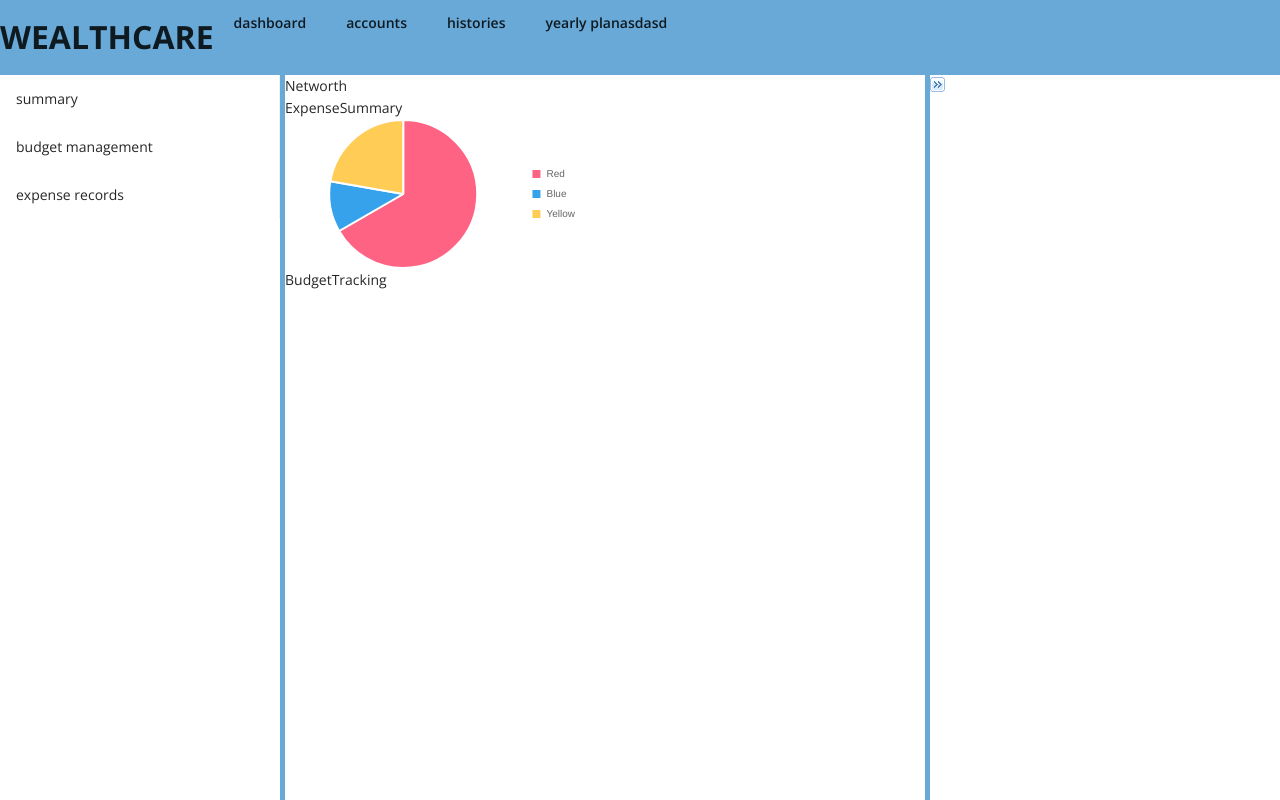
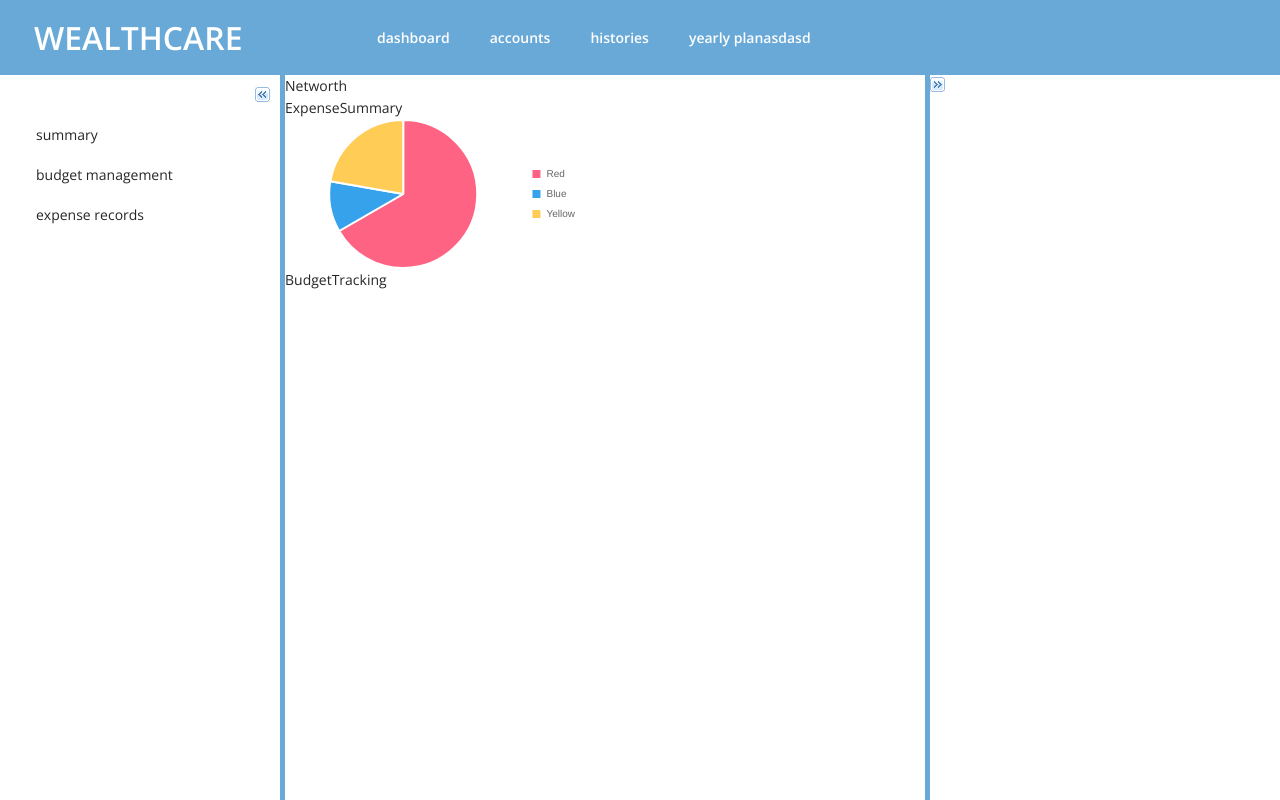
Before and after one commit to khoaphan97/wealthcare-web, a React (Create React App) app: page /dashboard/summary in a window 1280 px wide. Built offline with nearby package versions, Linux system fonts and the light colour scheme; no server answers.

Commit message:
Add comment
Add context component

Update layout navbar and left menu

```diff
--- a/src/components/ToolSprites/index.js
+++ b/src/components/ToolSprites/index.js
@@ -29,6 +29,7 @@ const spriteNameList = [
 ]
 
 const ToolSprites = ({ spriteName }) => {
+    //comment
     const getSpritePosition = () => {
         const index = spriteNameList.findIndex(name => name === spriteName);
         const yPosition = -index * 15;
--- a/src/containers/Dashboard/LeftMenu/index.js
+++ b/src/containers/Dashboard/LeftMenu/index.js
@@ -3,6 +3,7 @@ import './style.scss';
 import ResizePanel from '../../../components/ResizePanel';
 import { Menu } from 'antd';
 import useCreateNavigation from '../../../hooks/useCreateNavigation';
+import ToolSprites from '../../../components/ToolSprites';
 
 
 const defaultWidth = 280;
@@ -50,6 +51,9 @@ const LeftMenu = () => {
                 className="wtc-left-menu"
                 style={{ width: defaultWidth + 'px' }}
             >
+                <div className="wtc-button">
+                    <ToolSprites spriteName={"expandLeft"}/>
+                </div>
                 <Menu items={dashboardMenuItems} />
             </div>
         </ResizePanel>
--- a/src/containers/Dashboard/LeftMenu/style.scss
+++ b/src/containers/Dashboard/LeftMenu/style.scss
@@ -1,3 +1,29 @@
 .wtc-left-menu {
+    position: relative;
     height: 100%;
+    .ant-menu {
+        margin: 40px 20px 20px 20px;
+        border: none;
+        .ant-menu-item {
+            margin: 0px;
+        }
+        .ant-menu-item {
+            color: #808080;
+            a:hover {
+                color: red;
+            }
+        }
+        .ant-menu-item-selected {
+            background-color: transparent;
+            a {
+                color: #686868;
+                font-weight: bold;
+            }
+        }
+    }
+    .wtc-button {
+        position: absolute;
+        right: 10px;
+        top: 10px;
+    }
 }
--- a/src/containers/Navbar/style.scss
+++ b/src/containers/Navbar/style.scss
@@ -1,12 +1,19 @@
 .wtc-nav {
     height: 75px;
-    width: 100%;
+    width: 95%;
     display: flex;
     align-items: center;
 
     .logo-container {
-        font-weight: 700;
+        width: 209px;
+        height: 44px;
+        font-family: 'Open Sans';
+        font-style: normal;
+        font-weight: 600;
         font-size: 32px;
+        line-height: 44px;
+        color: #FFFFFF;
+        margin: auto 114px auto 34px;
     }
 
     .ant-menu {
@@ -15,5 +22,32 @@
         background: none;
         border-bottom: none;
         font-weight: 600;
+        align-items: center;
+        justify-content: left;
+
+        .ant-menu-item {
+            &:hover::after {
+                border-bottom: 10px solid #FFFFFF;
+                bottom: -14px;
+                transition: border-bottom .5s;
+            }
+            &::after {
+                border-bottom: 10px solid transparent;
+                bottom: -14px;
+            }
+            a {
+                color: #FFFFFF;
+                &:hover{
+                    color: red;
+                }
+            }
+        }
+
+        .ant-menu-item-selected {
+            &::after {
+                border-bottom: 10px solid #FFFFFF;
+                bottom: -14px;
+            }
+        }
     }
 }
```
